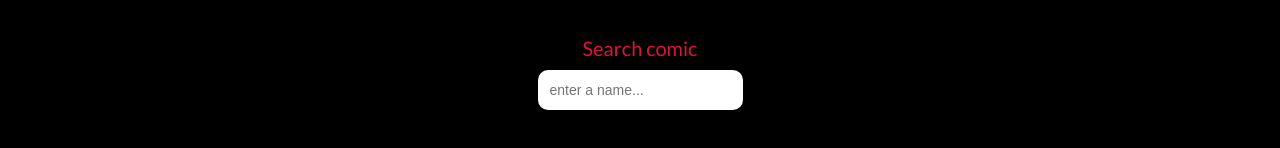
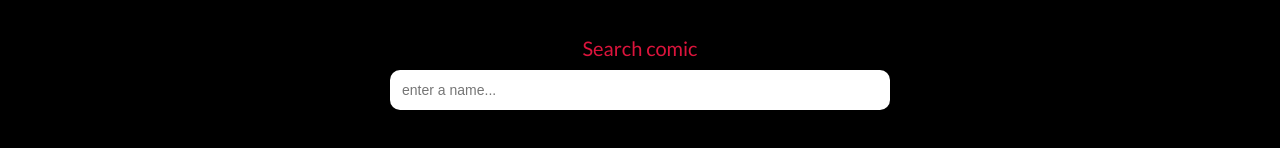
Before and after one commit to Marvin-Figueroa/marvel-world-app, a React (Create React App) app: page /comics in a window 1280 px wide. Shown: the part 297-445 px from the top of the page. Built offline with nearby package versions, Linux system fonts and the light colour scheme; no server answers.

Commit message:
Remove unused div from markup

```diff
--- a/src/components/SearchBar.tsx
+++ b/src/components/SearchBar.tsx
@@ -20,7 +20,6 @@ const SearchBar = ({ onSubmitSearch, searchFor }: Props) => {
       <label className='form-search__label' htmlFor='search'>
         Search {searchFor}
       </label>
-      <div className='form-search__inputs'>
       <input
         className='form-search__input'
         type='search'
@@ -34,7 +33,6 @@ const SearchBar = ({ onSubmitSearch, searchFor }: Props) => {
         maxLength={50}
       />
     </div>
-    </div>
   );
 };
 
```
Lines whose indentation alone changed are shown as unchanged.
